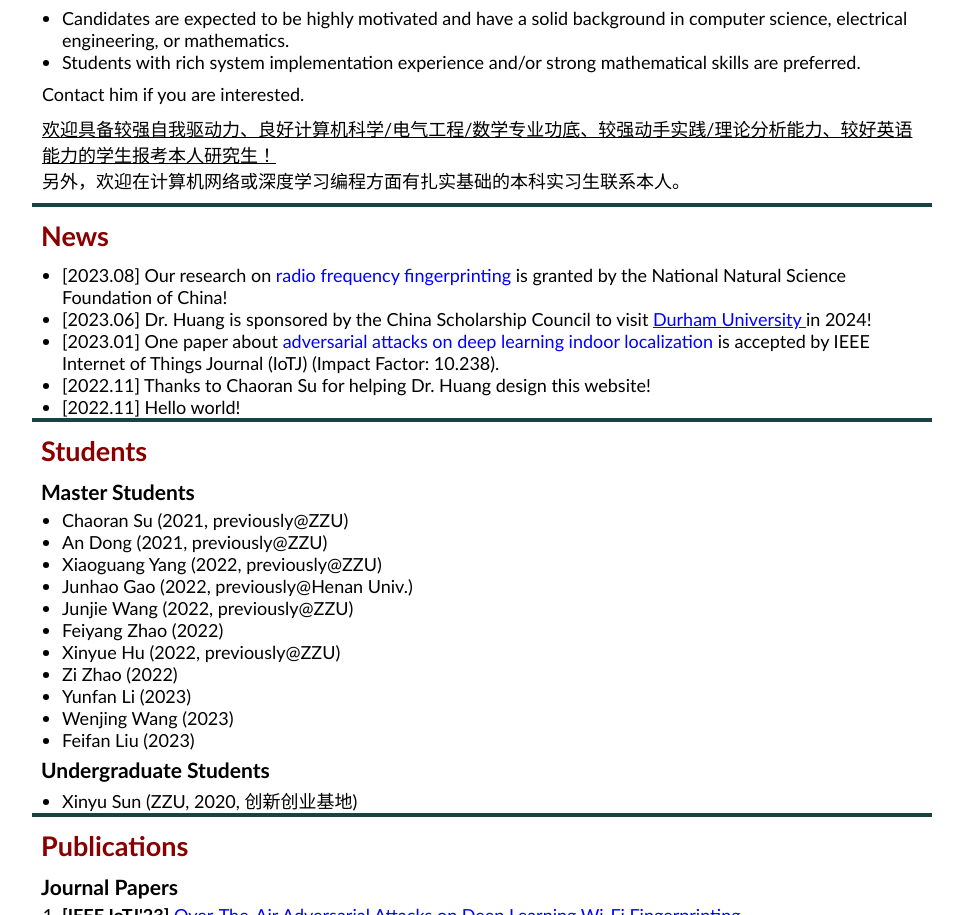
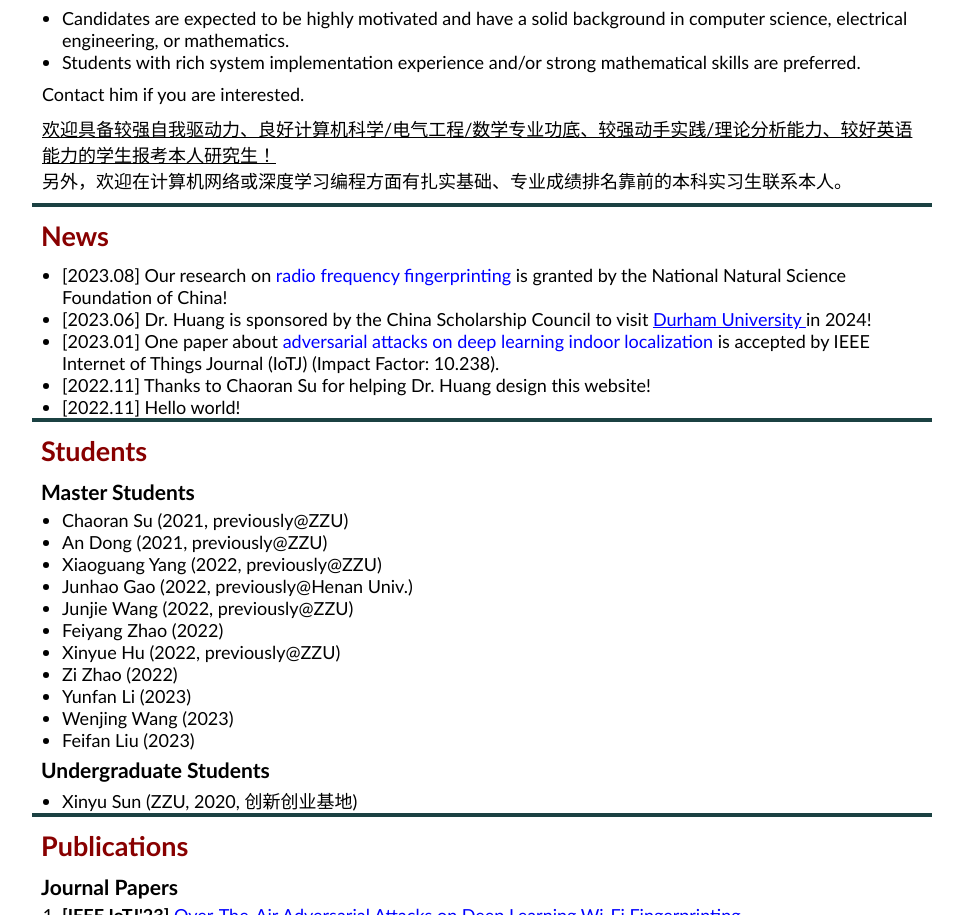
Before and after one commit to PhyGroup/phygroup.github.io, a plain HTML site: page index.html in a window 1280 px wide. Shown: the part 1122-2037 px from the top of the page, without its empty margins (163-1126 px from the left). Drawn offline with Linux system fonts and the light colour scheme.

Commit message:
Update index.html
hiring

```diff
--- a/index.html
+++ b/index.html
@@ -186,7 +186,7 @@
                     <p>Contact him if you are interested.</p>
 
                     <p><u>欢迎具备较强自我驱动力、良好计算机科学/电气工程/数学专业功底、较强动手实践/理论分析能力、较好英语能力的学生报考本人研究生！</u><br>
-                        另外，欢迎在计算机网络或深度学习编程方面有扎实基础的本科实习生联系本人。
+                        另外，欢迎在计算机网络或深度学习编程方面有扎实基础、专业成绩排名靠前的本科实习生联系本人。
                     </p>
 
                     <hr color="#1B4142", size="4px">
```
